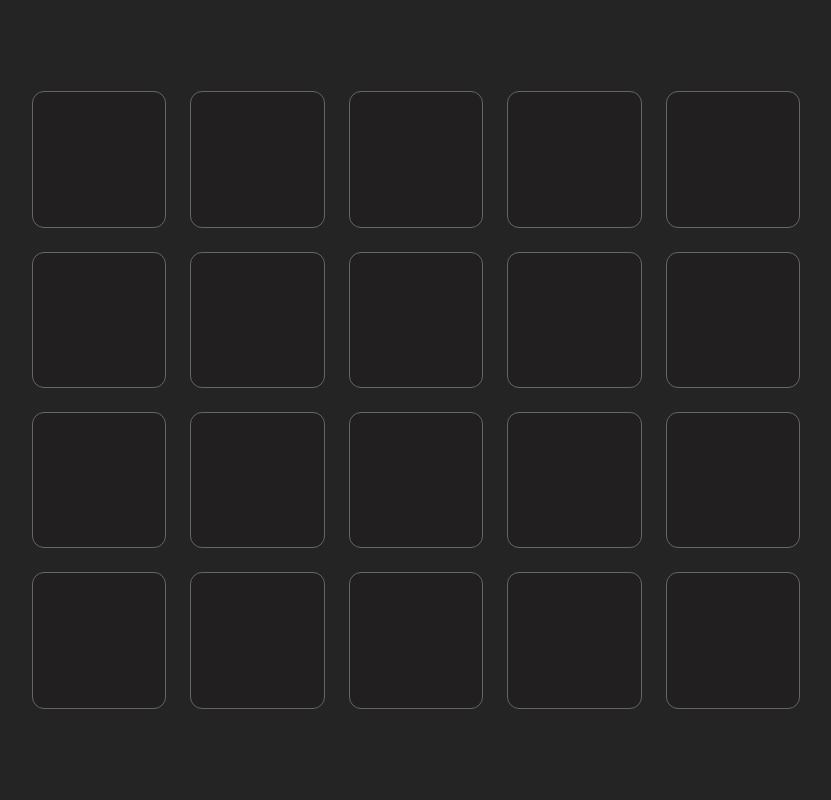
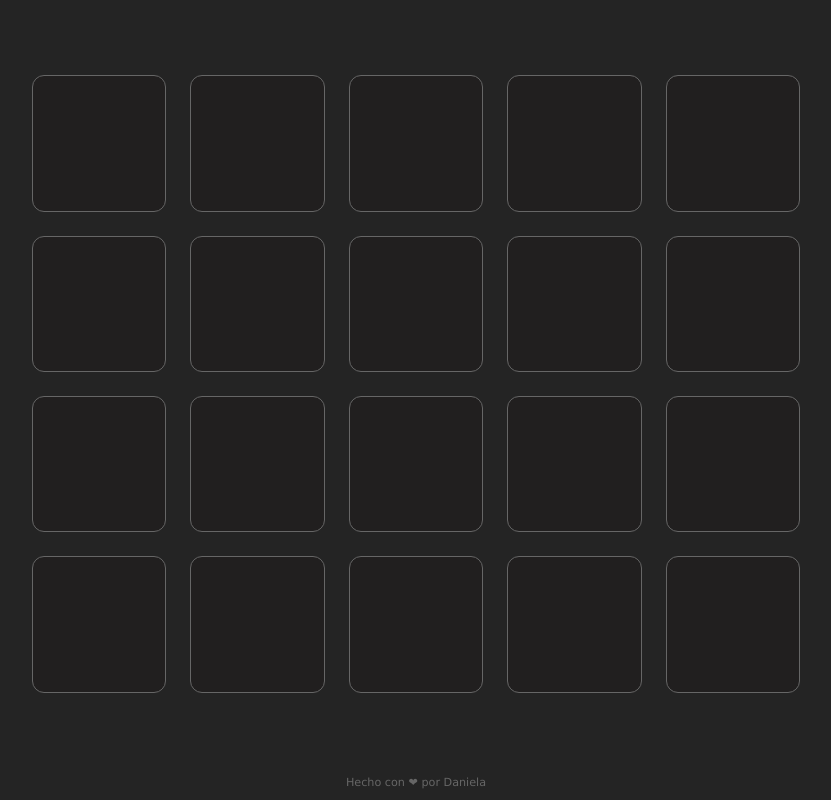
Before and after one commit to carballod/memotest, a plain HTML site: page index.html in a window 1280 px wide. Shown: the whole page, without its empty margins (224-1055 px from the left). Drawn offline with Linux system fonts and the light colour scheme.

Commit message:
Agrega el footer con sus estilos

```diff
--- a/index.html
+++ b/index.html
@@ -9,6 +9,7 @@
     <title>Memotest</title>
 </head>
 <body>
+    <div>
         <main id="imagenes">
             <img class="imagen ocultar" id="imagen1" src="./src/icon1.jpg">
             <img class="imagen ocultar" id="imagen2" src="./src/icon2.jpg">
@@ -21,6 +22,9 @@
             <img class="imagen ocultar" id="imagen9" src="./src/icon9.jpg">
             <img class="imagen ocultar" id="imagen10" src="./src/icon10.jpg">
         </main>
+    </div>
+
+    <footer>Hecho con ❤ por <a href="https://github.com/carballod">Daniela</a></footer>
+</body>
 <script src="/script.js"></script>
-</body>
 </html>
--- a/main.css
+++ b/main.css
@@ -1,5 +1,5 @@
 :root {
-    font-family: Impact, Haettenschweiler, 'Arial Narrow Bold', sans-serif;
+    font-family: Verdana, Geneva, Tahoma, sans-serif;
     line-height: 1.5;
     font-weight: 400;
 
@@ -19,12 +19,12 @@ img {
     height: auto;
 }
 
-body {
+div {
     margin: auto;
     display: flex;
     place-items: center;
     max-width: 800px;
-    min-height: 100vh;
+    min-height: 96vh;
 }
 
 #imagenes {
@@ -51,3 +51,19 @@ body {
     border-radius: 12px;
     cursor: pointer;
 }
+
+footer {
+    font-size: 0.7rem;
+    text-align: center;
+    padding: 0.5rem;
+    color: #666;
+    position: fixed;
+    bottom: 0;
+    left: 0;
+    width: 100%;
+}
+
+footer a {
+    color: #666;
+    text-decoration: none;
+}
```
Lines whose indentation alone changed are shown as unchanged.
